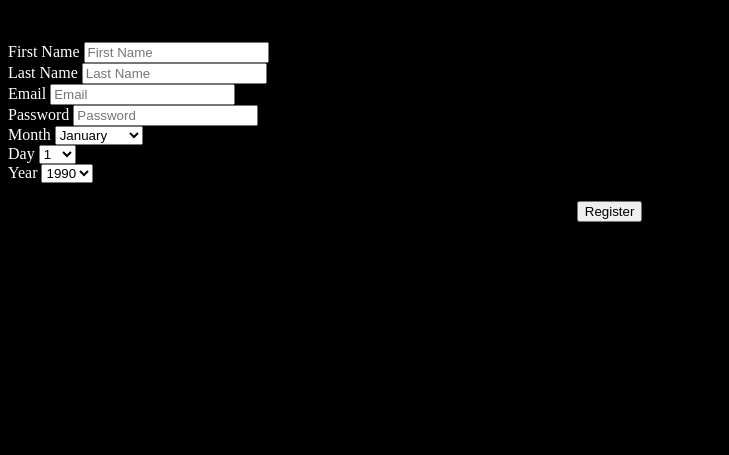
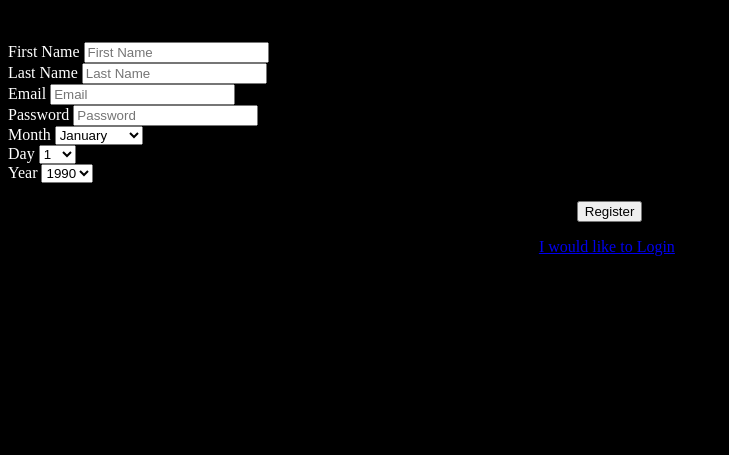
Before and after one commit to shirleyilenechan/Foundation_Project, a Flask app: page /registration in a window 1280 px wide. Shown: the part 293-748 px from the top of the page, without its empty margins (0-729 px from the left). Run offline with Flask 2, Linux system fonts and the light colour scheme; some libraries are stand-ins or nearby versions.

Commit message:
added login link

```diff
--- a/Templates/registration_form.html
+++ b/Templates/registration_form.html
@@ -70,5 +70,7 @@ body {background-color: black;}
 
 </form>
 
+  <a style="margin-left:42%"href="/login"style="color:white">I would like to Login</a>
+
 </div>
 {% endblock %}
```
